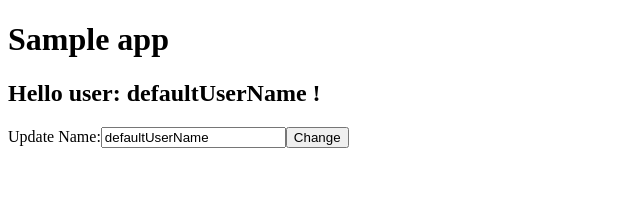
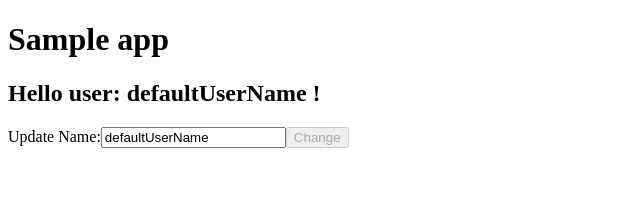
Before and after one commit to Brew-Brew/typescript-playground, a React app in the folder Tutorials/react-by-sample-project/: page / in a window 1280 px wide. Shown: the top 217 px of the page, without its empty margins (0-640 px from the left). Built offline with nearby package versions, Linux system fonts and the light colour scheme.

Commit message:
feat: :pencil: add disable function

```diff
--- a/Tutorials/react-by-sample-project/src/app.tsx
+++ b/Tutorials/react-by-sample-project/src/app.tsx
@@ -33,6 +33,12 @@ export class App extends React.Component<Props, State> {
       <>
         <HelloComponent userName={this.state.userName} />
         <NameEditComponent
+          disable={
+            !this.state.userName ||
+            this.state.userName === this.state.editingUserName ||
+            this.state.editingUserName === ""
+          }
+          userName={this.state.userName}
           editingUserName={this.state.editingUserName}
           onEditingNameUpdated={this.updateEditingName}
           onNameUpdateRequest={this.setUsernameState}
--- a/Tutorials/react-by-sample-project/src/nameEdit.tsx
+++ b/Tutorials/react-by-sample-project/src/nameEdit.tsx
@@ -1,6 +1,8 @@
 import * as React from "react";
 
 interface Props {
+  disable: boolean;
+  userName: string;
   editingUserName: string;
   onEditingNameUpdated: (newEditingName: string) => void;
   onNameUpdateRequest: () => void;
@@ -16,6 +18,12 @@ export const NameEditComponent = (props: Props) => (
       }
     />
 
-    <button onClick={props.onNameUpdateRequest}>Change</button>
+    <button
+      className="btn btn-default"
+      onClick={props.onNameUpdateRequest}
+      disabled={props.disable}
+    >
+      Change
+    </button>
   </div>
 );
```
